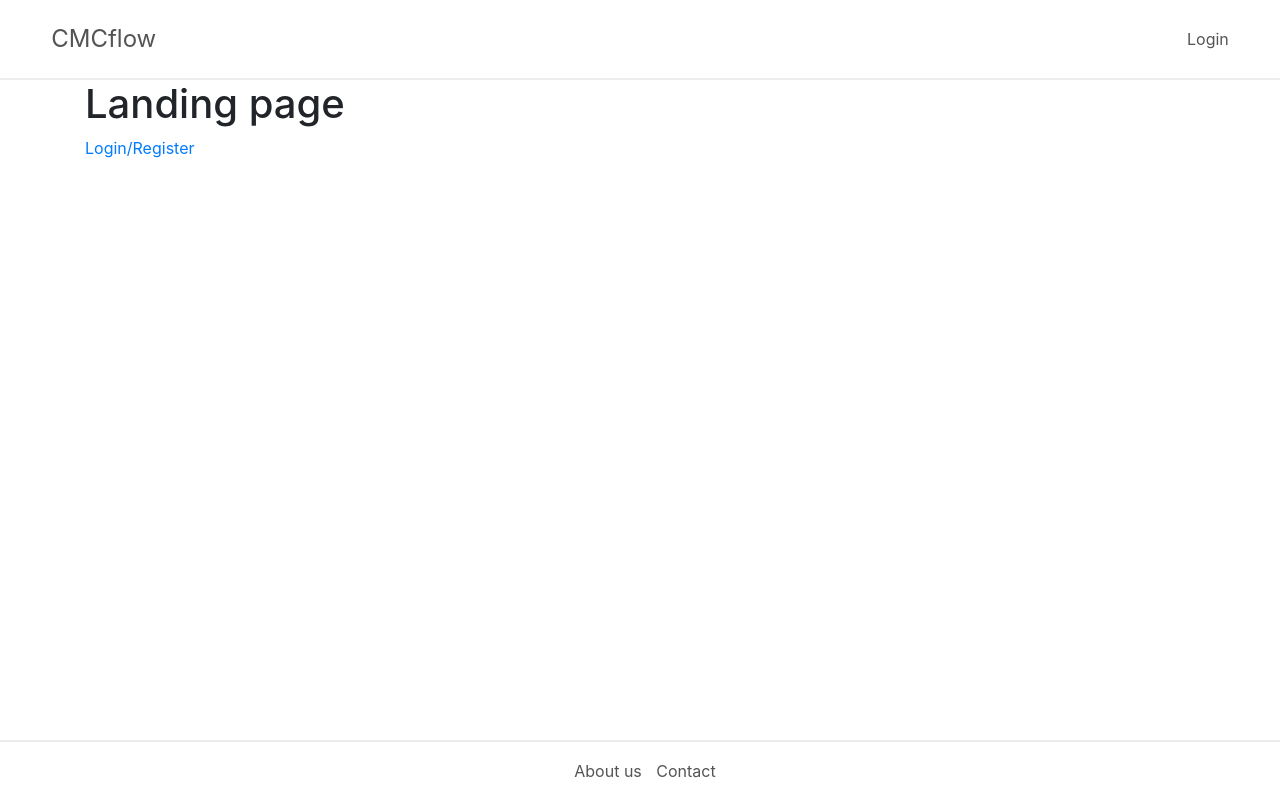
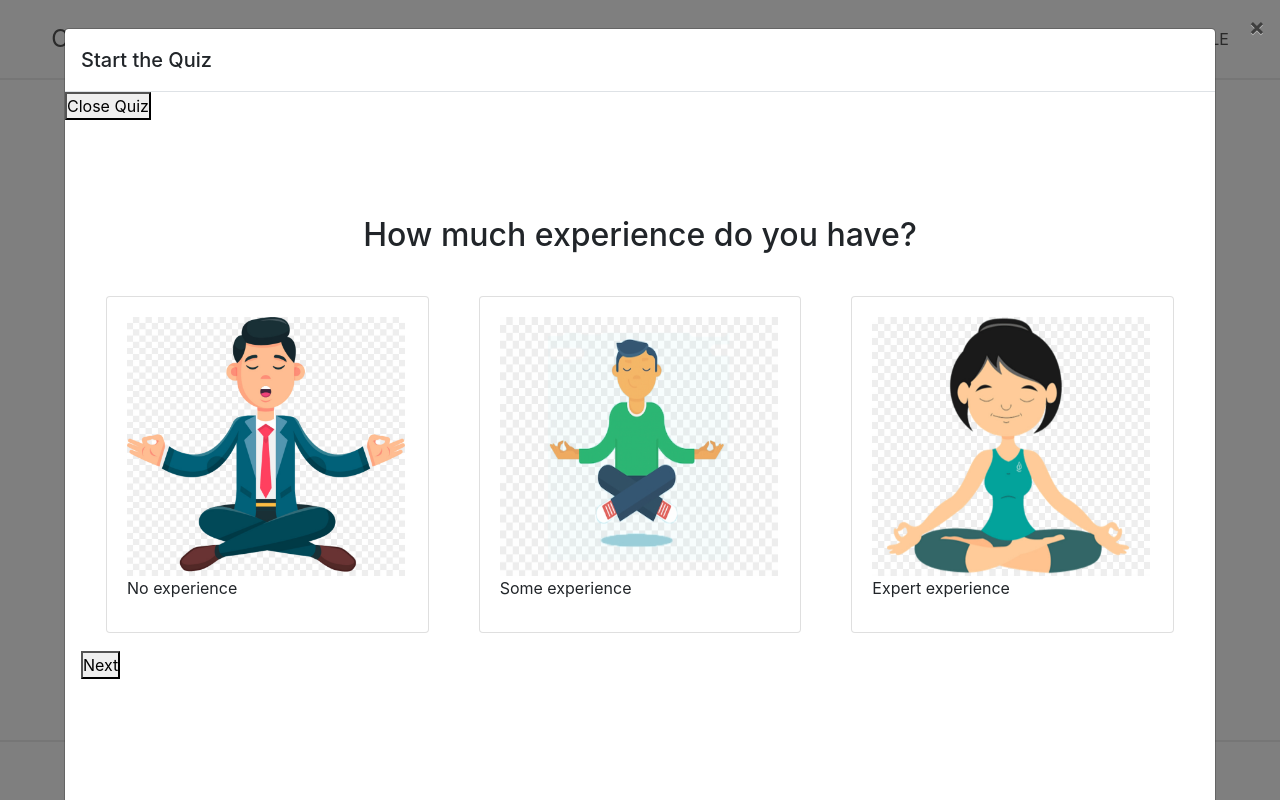
Before and after one commit to HuangStanley050/studious-fortnight, a React (Create React App) app in the folder client/: page /my in a window 1280 px wide. Before the commit this address led to /. Built offline with nearby package versions, Linux system fonts and the light colour scheme; no server answers.

Commit message:
modal style so far okay...

```diff
--- a/client/src/components/PageFour.jsx
+++ b/client/src/components/PageFour.jsx
@@ -11,6 +11,13 @@ import nightPic from "../assets/night.jpeg";
 import { Container, Col } from "reactstrap";
 
 let PageFour = ({ values, prevPage, dispatch }) => {
+  let selection;
+  const morning = "morning";
+  const afternoon = "afternoon";
+  const night = "night";
+  const selectionStyle = {
+    boxShadow: "0 0 5px 5px #2ecc71"
+  };
   const submitHandler = async e => {
     e.preventDefault();
     const { experience } = values;
@@ -32,13 +39,7 @@ let PageFour = ({ values, prevPage, dispatch }) => {
     console.log(result.data);
     dispatch(closeQuiz());
   };
-  let selection;
-  const morning = "morning";
-  const afternoon = "afternoon";
-  const night = "night";
-  const selectionStyle = {
-    boxShadow: "0 0 5px 5px #2ecc71"
-  };
+
   if (values) {
     selection = values.time;
   }
--- a/client/src/components/Quiz.jsx
+++ b/client/src/components/Quiz.jsx
@@ -1,5 +1,4 @@
 import React, { useState } from "react";
-
 import { reduxForm } from "redux-form";
 import { connect } from "react-redux";
 import PageOne from "./PageOne";
@@ -9,26 +8,50 @@ import PageFour from "./PageFour";
 import { closeQuiz } from "../store/actions/quizActions";
 import API from "../api";
 import "./Quiz.css";
+import { Button, Modal, ModalHeader, ModalBody, ModalFooter } from "reactstrap";
 import axios from "axios";
 
 let Quiz = ({ hasRegistered, turnOffQuiz }) => {
   const [currentPage, setPage] = useState(1);
-
+  const [modal, setModal] = useState(true);
+  const toggle = () => setModal(!modal);
+  const externalCloseBtn = (
+    <button
+      className="close"
+      style={{ position: "absolute", top: "15px", right: "15px" }}
+      onClick={toggle}
+    >
+      &times;
+    </button>
+  );
   const nextPage = () => setPage(currentPage + 1);
   const prevPage = () => setPage(currentPage - 1);
-
+  console.log("modal is open");
   return (
     <div>
-      <h1>starting quizz page</h1>
+      <Modal
+        size="lg"
+        style={{ maxWidth: "1900px", width: "90%" }}
+        isOpen={modal}
+        toggle={toggle}
+        external={externalCloseBtn}
+      >
+        <ModalHeader>Start the Quiz</ModalHeader>
+
         <span>
           <button onClick={turnOffQuiz}>Close Quiz</button>
         </span>
+        <ModalBody>
           {currentPage === 1 && <PageOne nextPage={nextPage} />}
-      {currentPage === 2 && <PageTwo prevPage={prevPage} nextPage={nextPage} />}
+          {currentPage === 2 && (
+            <PageTwo prevPage={prevPage} nextPage={nextPage} />
+          )}
           {currentPage === 3 && (
             <PageThree prevPage={prevPage} nextPage={nextPage} />
           )}
           {currentPage === 4 && <PageFour prevPage={prevPage} />}
+        </ModalBody>
+      </Modal>
     </div>
   );
 };
--- a/client/src/store/reducers/authReducer.js
+++ b/client/src/store/reducers/authReducer.js
@@ -1,8 +1,8 @@
 import Action from "../actions";
 
 const initialState = {
-  isAuth: false,
-  hasRegistered: false,
+  isAuth: true,
+  hasRegistered: true,
   userInfo: {},
   loading: false,
   error: ""
```
Lines whose indentation alone changed are shown as unchanged.
